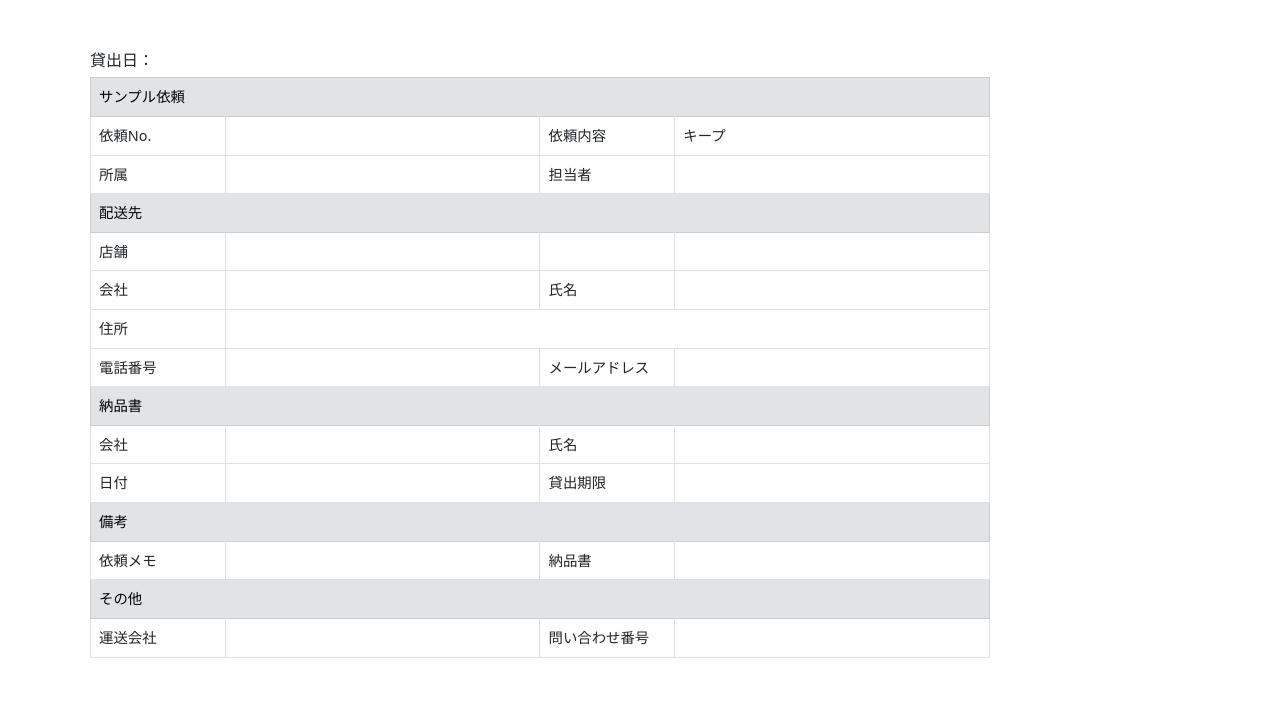
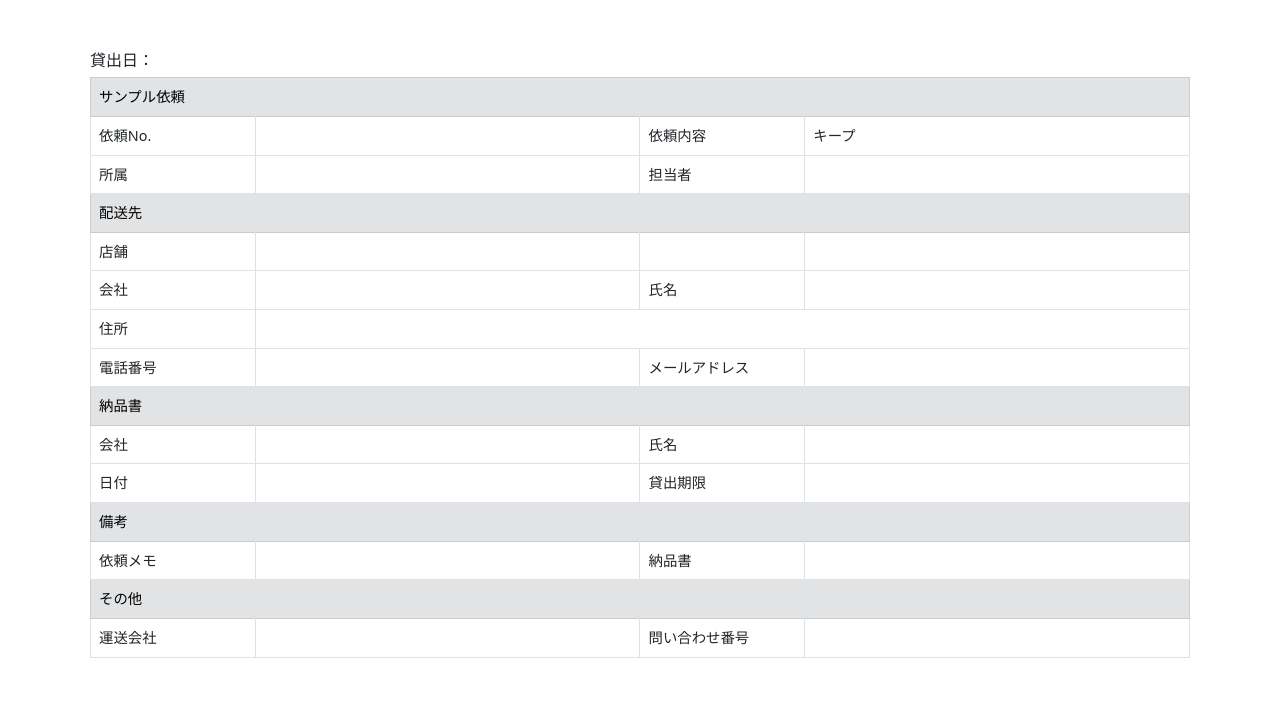
Before and after one commit to p1-kawamura/new_sample, a Django app: page /irai_success/ in a window 1280 px wide. Shown: the part 226-932 px from the top of the page. Run offline with Django 4.2, Linux system fonts and the light colour scheme.

Commit message:
note0008

```diff
--- a/new_sample/zaiko/templates/zaiko/login.html
+++ b/new_sample/zaiko/templates/zaiko/login.html
@@ -14,8 +14,6 @@
 <body>
     <div class="login flex">
         <form class="form-signin" method="POST">{% csrf_token %}
-
-
             <div>
                 <div style="margin-top: 10px; text-align: center;"><img src="{% static 'logo.webp' %}"></div>
             </div>
--- a/new_sample/zaiko/templates/zaiko/success.html
+++ b/new_sample/zaiko/templates/zaiko/success.html
@@ -84,7 +84,7 @@
             <!-- 依頼詳細 -->
             <div class="mt-5">
                 <div>貸出日：{{irai_detail.rental_day}}</div>
-                <table class="table table-bordered" style="margin-top: 5px; font-size: 0.9em; width: 900px;">
+                <table class="table table-bordered" style="margin-top: 5px; font-size: 0.9em; width: 1100px;">
                     <tr class="table-secondary"><td colspan="4">サンプル依頼</td></tr>
                         <td style="width: 15%;">依頼No.</td>
                         <td style="width: 35%;">{{irai_detail.irai_num}}</td>
```
Also changed, not shown: new_sample/db.sqlite3.
